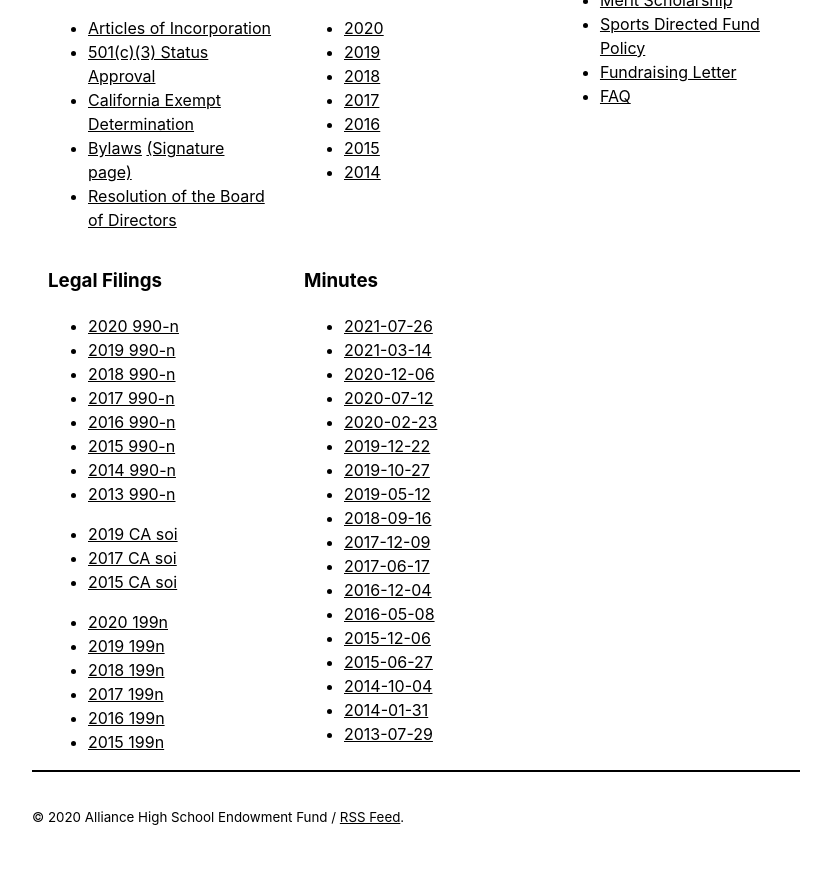
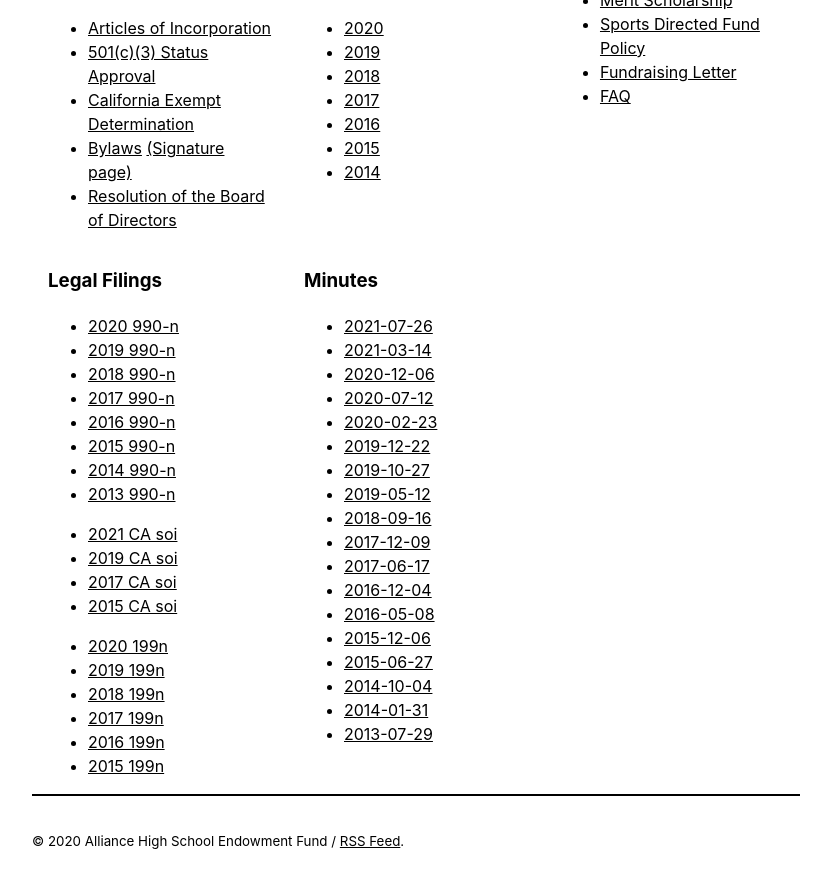
Before and after one commit to ahsef/ahsef.github.io, a Jekyll site: the page built from _pages/about.html, in a window 1280 px wide and 900 px high, scrolled down 1259 px. Shown: the top 888 px of the window, without its empty margins (224-1055 px from the left). Built offline with Jekyll 4.4.1, drawn with Linux system fonts in a browser that asks for light colours.

Commit message:
Tweak 2021 ca soi

```diff
--- a/_pages/about.html
+++ b/_pages/about.html
@@ -101,6 +101,7 @@
         </ul>
 
         <ul>
+            <li><a href="/filings/2021-ca-soi.pdf">2021 CA soi</a></li>
             <li><a href="/filings/2019-ca-soi.pdf">2019 CA soi</a></li>
             <li><a href="/filings/2017-ca-soi.pdf">2017 CA soi</a></li>
             <li><a href="/filings/2015-ca-soi.pdf">2015 CA soi</a></li>
```
Also changed, not shown: 2 other files.
